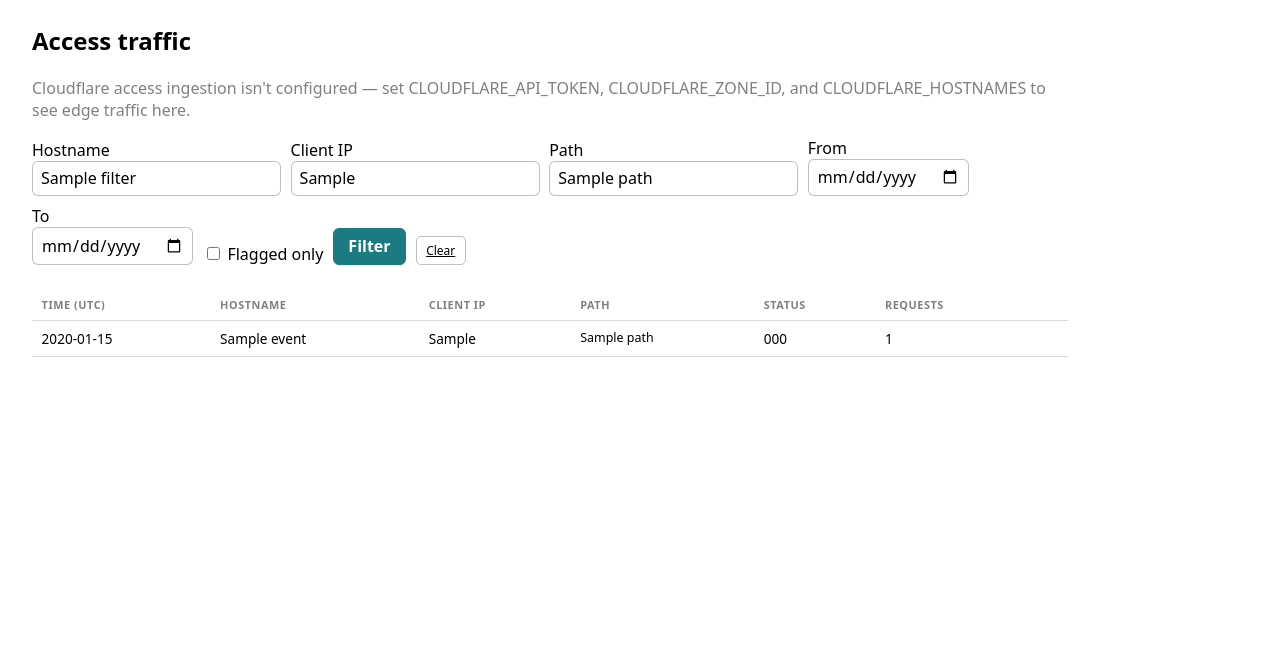
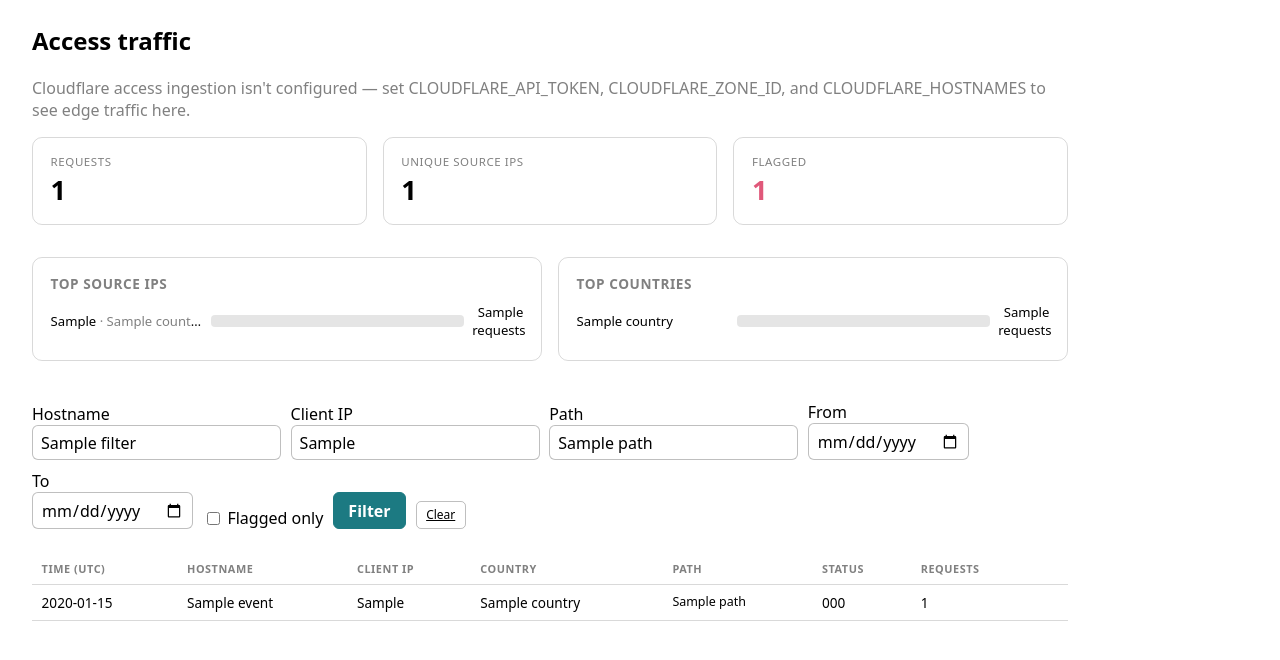
Before and after one commit to NorwegianKiwi-glitch/sentinal-soar, a Flask app: template sentinal/web/templates/access.html in a window 1280 px wide. Shown: the part 70-730 px from the top of the page. Run offline with Flask 3, Linux system fonts and the light colour scheme; the template is opened without the code that fills it: most values are stand-ins (such as "Sample title", 1, 10 or a date in 2020); parts of the project's set-up code (start-up, migrations or seed data) failed here and were passed over.

Commit message:
Add source-country breakdown and a summary dashboard to the Access page
Cloudflare's Analytics API also exposes clientCountryName per group, so
AccessEvent now stores it. The Access page gets three stat tiles (requests,
unique IPs, flagged count) and two ranked bar-list panels (top source IPs,
top countries) computed over the same filtered set as the detail table, so
"where is this traffic coming from" is answerable at a glance instead of by
scanning table rows. Flagged IPs render with a red bar instead of teal.

Co-Authored-By: Claude Sonnet 5 <noreply@anthropic.com>

```diff
--- a/sentinal/access.py
+++ b/sentinal/access.py
@@ -102,6 +102,7 @@ def _store(groups: list[cloudflare.TrafficGroup]) -> int:
                 db.AccessEvent(
                     hostname=g.hostname,
                     client_ip=g.client_ip,
+                    country=g.country,
                     path=g.path,
                     status_code=g.status_code,
                     request_count=g.request_count,
--- a/sentinal/cloudflare.py
+++ b/sentinal/cloudflare.py
@@ -40,6 +40,7 @@ query AccessTraffic($zoneTag: String!, $since: Time!, $until: Time!, $hostnames:
         count
         dimensions {
           clientIP
+          clientCountryName
           clientRequestHTTPHost
           clientRequestPath
           edgeResponseStatus
@@ -56,6 +57,7 @@ query AccessTraffic($zoneTag: String!, $since: Time!, $until: Time!, $hostnames:
 class TrafficGroup:
     hostname: str
     client_ip: str
+    country: str
     path: str
     status_code: int
     request_count: int
@@ -121,6 +123,7 @@ def _parse_groups(payload: dict) -> list[TrafficGroup]:
                 TrafficGroup(
                     hostname=dims.get("clientRequestHTTPHost") or "",
                     client_ip=dims.get("clientIP") or "",
+                    country=dims.get("clientCountryName") or "",
                     path=dims.get("clientRequestPath") or "",
                     status_code=status_code,
                     request_count=request_count,
--- a/sentinal/db.py
+++ b/sentinal/db.py
@@ -170,6 +170,7 @@ class AccessEvent(Base):
     id: Mapped[int] = mapped_column(primary_key=True)
     hostname: Mapped[str] = mapped_column(String(255), nullable=False)
     client_ip: Mapped[str] = mapped_column(String(64), nullable=False)
+    country: Mapped[str] = mapped_column(String(64), default="")
     path: Mapped[str] = mapped_column(String(512), nullable=False)
     status_code: Mapped[int] = mapped_column(nullable=False)
     request_count: Mapped[int] = mapped_column(nullable=False)
--- a/sentinal/web/routes.py
+++ b/sentinal/web/routes.py
@@ -5,7 +5,7 @@ import logging
 import threading
 
 from flask import Blueprint, Response, jsonify, redirect, render_template, request, url_for
-from sqlalchemy import select
+from sqlalchemy import func, select
 
 from .. import container_selection, credentials, db, docker_client, notifications, patching, pipeline, schedule
 from ..config import get_settings
@@ -79,31 +79,71 @@ def logs():
 
 @bp.get("/access")
 def access_page():
+    """Traffic table plus two "where is it coming from" summaries (top source
+    IPs, top countries) computed over the same filtered set — not just the
+    500-row page shown in the table, so a filter narrows the summaries too."""
     filters = {key: (request.args.get(key) or "").strip() for key in ("hostname", "ip", "path", "date_from", "date_to")}
     only_flagged = request.args.get("flagged") == "1"
-    stmt = select(db.AccessEvent)
+    conditions = []
     if filters["hostname"]:
-        stmt = stmt.where(db.AccessEvent.hostname.ilike(f"%{filters['hostname']}%"))
+        conditions.append(db.AccessEvent.hostname.ilike(f"%{filters['hostname']}%"))
     if filters["ip"]:
-        stmt = stmt.where(db.AccessEvent.client_ip.ilike(f"%{filters['ip']}%"))
+        conditions.append(db.AccessEvent.client_ip.ilike(f"%{filters['ip']}%"))
     if filters["path"]:
-        stmt = stmt.where(db.AccessEvent.path.ilike(f"%{filters['path']}%"))
+        conditions.append(db.AccessEvent.path.ilike(f"%{filters['path']}%"))
     if only_flagged:
-        stmt = stmt.where(db.AccessEvent.flagged.is_(True))
+        conditions.append(db.AccessEvent.flagged.is_(True))
     date_from = _parse_date(filters["date_from"])
     if date_from:
-        stmt = stmt.where(db.AccessEvent.window_start >= date_from)
+        conditions.append(db.AccessEvent.window_start >= date_from)
     date_to = _parse_date(filters["date_to"])
     if date_to:
-        stmt = stmt.where(db.AccessEvent.window_start < date_to + dt.timedelta(days=1))
+        conditions.append(db.AccessEvent.window_start < date_to + dt.timedelta(days=1))
+
     with db.SessionLocal() as session:
-        rows = session.scalars(stmt.order_by(db.AccessEvent.window_start.desc()).limit(500)).all()
+        rows = session.scalars(
+            select(db.AccessEvent).where(*conditions).order_by(db.AccessEvent.window_start.desc()).limit(500)
+        ).all()
+        total_requests = session.scalar(
+            select(func.coalesce(func.sum(db.AccessEvent.request_count), 0)).where(*conditions)
+        )
+        unique_ip_count = session.scalar(select(func.count(func.distinct(db.AccessEvent.client_ip))).where(*conditions))
+        flagged_count = session.scalar(
+            select(func.count()).select_from(db.AccessEvent).where(*conditions, db.AccessEvent.flagged.is_(True))
+        )
+        top_ips = session.execute(
+            select(
+                db.AccessEvent.client_ip,
+                func.max(db.AccessEvent.country).label("country"),
+                func.sum(db.AccessEvent.request_count).label("requests"),
+                func.max(db.AccessEvent.flagged).label("flagged"),
+            )
+            .where(*conditions)
+            .group_by(db.AccessEvent.client_ip)
+            .order_by(func.sum(db.AccessEvent.request_count).desc())
+            .limit(8)
+        ).all()
+        top_countries = session.execute(
+            select(db.AccessEvent.country, func.sum(db.AccessEvent.request_count).label("requests"))
+            .where(*conditions, db.AccessEvent.country != "")
+            .group_by(db.AccessEvent.country)
+            .order_by(func.sum(db.AccessEvent.request_count).desc())
+            .limit(8)
+        ).all()
+
     return render_template(
         "access.html",
         events=rows,
         filters=filters,
         only_flagged=only_flagged,
         cloudflare_enabled=get_settings().cloudflare_enabled,
+        total_requests=total_requests,
+        unique_ip_count=unique_ip_count,
+        flagged_count=flagged_count,
+        top_ips=top_ips,
+        top_countries=top_countries,
+        max_ip_requests=max((r.requests for r in top_ips), default=0),
+        max_country_requests=max((r.requests for r in top_countries), default=0),
         active="access",
     )
 
--- a/sentinal/web/templates/access.html
+++ b/sentinal/web/templates/access.html
@@ -1,12 +1,71 @@
 {% extends "base.html" %}
 {% block title %}Access{% endblock %}
 {% block content %}
+<style>
+  .stat-row { display: flex; gap: 1rem; flex-wrap: wrap; margin-bottom: 1rem; }
+  .stat-card { flex: 1; min-width: 9rem; }
+  .stat-card .stat-label { font-size: .72rem; text-transform: uppercase; letter-spacing: .05em; color: GrayText; }
+  .stat-card .stat-value { font-size: 1.7rem; font-weight: 700; margin-top: .15rem; }
+  .stat-card.alert .stat-value { color: #e0587a; }
+  .origin-grid { display: grid; grid-template-columns: 1fr 1fr; gap: 1rem; margin-bottom: 1.5rem; }
+  @media (max-width: 720px) { .origin-grid { grid-template-columns: 1fr; } }
+  .origin-grid h3 { margin: 0 0 .6rem; font-size: .85rem; text-transform: uppercase; letter-spacing: .04em; color: GrayText; }
+  .bar-row { display: flex; align-items: center; gap: .5rem; margin: .35rem 0; font-size: .82rem; }
+  .bar-label { width: 9.5rem; flex-shrink: 0; overflow: hidden; text-overflow: ellipsis; white-space: nowrap; }
+  .bar-track { flex: 1; background: color-mix(in srgb, CanvasText 10%, transparent); border-radius: 4px; height: .75rem; overflow: hidden; }
+  .bar-fill { height: 100%; background: #1c7a82; }
+  .bar-fill.flagged { background: #b0334a; }
+  .bar-value { width: 3.2rem; text-align: right; font-variant-numeric: tabular-nums; flex-shrink: 0; }
+</style>
 <h2>Access traffic</h2>
 {% if not cloudflare_enabled %}
 <p class="muted">Cloudflare access ingestion isn't configured — set CLOUDFLARE_API_TOKEN, CLOUDFLARE_ZONE_ID, and CLOUDFLARE_HOSTNAMES to see edge traffic here.</p>
 {% else %}
 <p class="muted">Edge traffic to your watched hostnames via Cloudflare — real client IPs, not what each app's own log records today. "Flagged" means volume or repeated-failure activity against a login-shaped path, not a confirmed failed login: Cloudflare can't see inside an app's response.</p>
 {% endif %}
+
+<div class="stat-row">
+  <div class="card stat-card">
+    <div class="stat-label">Requests</div>
+    <div class="stat-value">{{ total_requests }}</div>
+  </div>
+  <div class="card stat-card">
+    <div class="stat-label">Unique source IPs</div>
+    <div class="stat-value">{{ unique_ip_count }}</div>
+  </div>
+  <div class="card stat-card{{ ' alert' if flagged_count }}">
+    <div class="stat-label">Flagged</div>
+    <div class="stat-value">{{ flagged_count }}</div>
+  </div>
+</div>
+
+<div class="origin-grid">
+  <div class="card">
+    <h3>Top source IPs</h3>
+    {% for ip in top_ips %}
+    <div class="bar-row">
+      <span class="bar-label" title="{{ ip.client_ip }}{% if ip.country %} ({{ ip.country }}){% endif %}">{{ ip.client_ip }}{% if ip.country %} <span class="muted">· {{ ip.country }}</span>{% endif %}</span>
+      <div class="bar-track"><div class="bar-fill{{ ' flagged' if ip.flagged else '' }}" style="width: {{ ((ip.requests / max_ip_requests * 100) if max_ip_requests else 0)|round(1) }}%"></div></div>
+      <span class="bar-value">{{ ip.requests }}</span>
+    </div>
+    {% else %}
+    <p class="muted">No traffic yet.</p>
+    {% endfor %}
+  </div>
+  <div class="card">
+    <h3>Top countries</h3>
+    {% for c in top_countries %}
+    <div class="bar-row">
+      <span class="bar-label">{{ c.country }}</span>
+      <div class="bar-track"><div class="bar-fill" style="width: {{ ((c.requests / max_country_requests * 100) if max_country_requests else 0)|round(1) }}%"></div></div>
+      <span class="bar-value">{{ c.requests }}</span>
+    </div>
+    {% else %}
+    <p class="muted">No traffic yet.</p>
+    {% endfor %}
+  </div>
+</div>
+
 <form method="get" style="display:flex; gap:.6rem; flex-wrap:wrap; align-items:end; margin-bottom:1rem;">
   <label>Hostname<br><input type="text" name="hostname" value="{{ filters.hostname }}" placeholder="substring"></label>
   <label>Client IP<br><input type="text" name="ip" value="{{ filters.ip }}" placeholder="substring"></label>
@@ -19,20 +78,21 @@
 </form>
 <div style="overflow-x:auto;">
 <table>
-  <thead><tr><th>Time (UTC)</th><th>Hostname</th><th>Client IP</th><th>Path</th><th>Status</th><th>Requests</th><th></th></tr></thead>
+  <thead><tr><th>Time (UTC)</th><th>Hostname</th><th>Client IP</th><th>Country</th><th>Path</th><th>Status</th><th>Requests</th><th></th></tr></thead>
   <tbody>
   {% for e in events %}
     <tr>
       <td>{{ e.window_start.strftime("%Y-%m-%d %H:%M") }}</td>
       <td>{{ e.hostname }}</td>
       <td>{{ e.client_ip }}</td>
-      <td style="max-width:32ch; overflow-wrap:anywhere; font-size:.78rem;">{{ e.path }}</td>
+      <td>{{ e.country }}</td>
+      <td style="max-width:28ch; overflow-wrap:anywhere; font-size:.78rem;">{{ e.path }}</td>
       <td>{{ e.status_code }}</td>
       <td>{{ e.request_count }}</td>
       <td>{% if e.flagged %}<span class="badge FAILED">flagged</span>{% endif %}</td>
     </tr>
   {% else %}
-    <tr><td colspan="7" class="muted">No access events{{ " yet — the poller ingests every few minutes." if cloudflare_enabled else "." }}</td></tr>
+    <tr><td colspan="8" class="muted">No access events{{ " yet — the poller ingests every few minutes." if cloudflare_enabled else "." }}</td></tr>
   {% endfor %}
   </tbody>
 </table>
```
Also changed, not shown: tests/test_access.py (+1 -0 lines), tests/test_cloudflare.py (+6 -4 lines).
